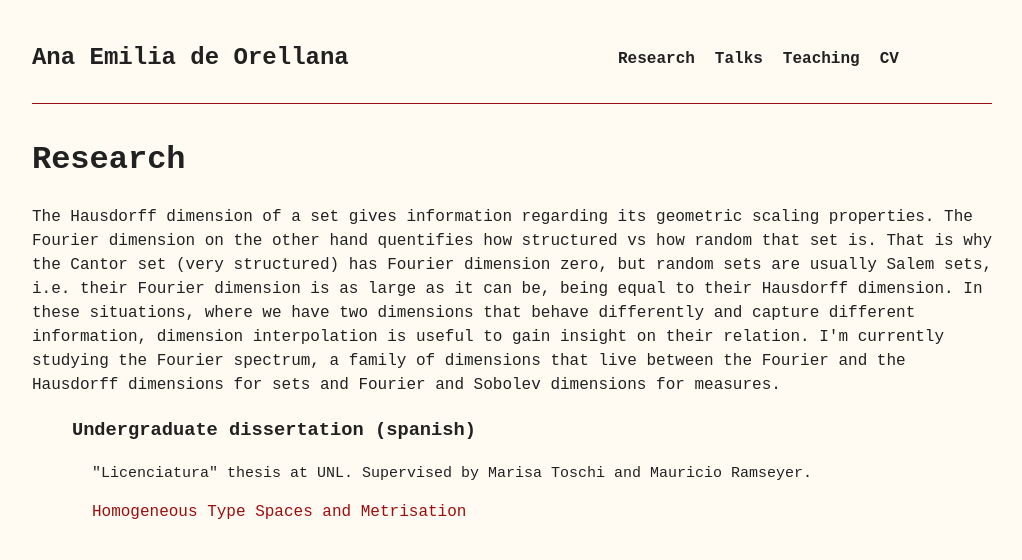
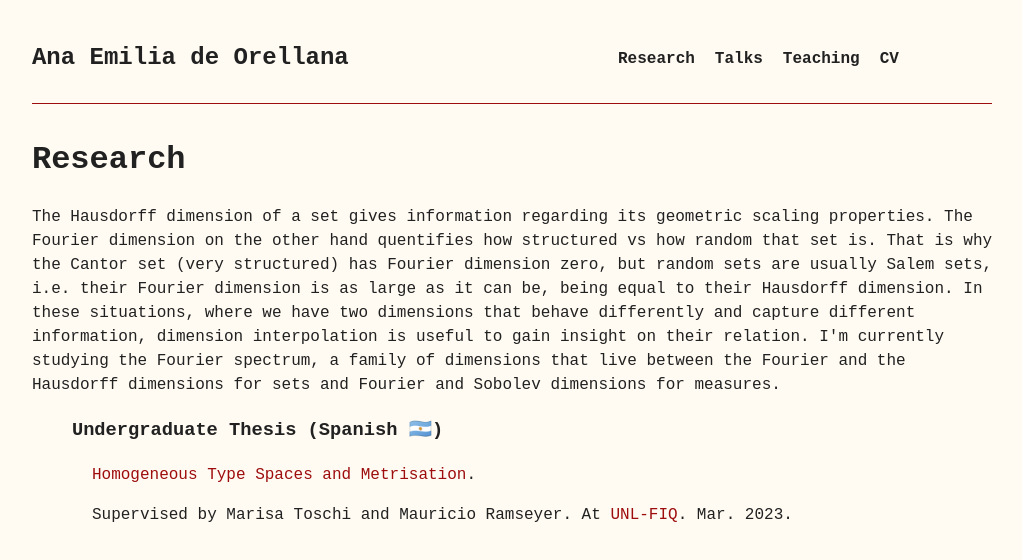
Before and after one commit to AnadeOre/anadeore.github.io, a Next.js app: page /research in a window 1280 px wide. Shown: the top 560 px of the page, without its empty margins (128-1150 px from the left). Built offline with nearby package versions, Linux system fonts and the light colour scheme.

Commit message:
Styled research

```diff
--- a/src/app/components/DissertationDiv.jsx
+++ b/src/app/components/DissertationDiv.jsx
@@ -2,15 +2,29 @@ import React from 'react';
 import Link from 'next/link';
 import styles from '../styles/list.module.css';
 
-const DissertationDiv = ({title, description, linkURL, linkDesc}) => {
+const DissertationDiv = ({
+  title,
+  where,
+  wherelink,
+  info,
+  linkURL,
+  linkDesc,
+}) => {
   return (
     <li>
       <h3>{title}</h3>
       <div className={styles.indentedSection}>
-        <p className={styles.description}>{description}</p>
         <Link className='linkDecor' target='_blank' href={linkURL}>
           {linkDesc}
         </Link>
+        .
+        <p className={styles.marginparagraph}>
+          {info}. At{' '}
+          <Link className='linkDecor' target='_blank' href={wherelink}>
+            {where}
+          </Link>
+          . Mar. 2023.
+        </p>
       </div>
     </li>
   );
--- a/src/app/research/page.jsx
+++ b/src/app/research/page.jsx
@@ -22,9 +22,10 @@ const Page = () => {
       </p>
       <ul>
         <DissertationDiv
-          title='Undergraduate dissertation (spanish)'
-          description='"Licenciatura" thesis at UNL. Supervised by
-          Marisa Toschi and Mauricio Ramseyer.'
+          title='Undergraduate Thesis (Spanish 🇦🇷)'
+          where='UNL-FIQ'
+          wherelink='https://www.fiq.unl.edu.ar'
+          info='Supervised by Marisa Toschi and Mauricio Ramseyer'
           linkURL='/UndergradDissertation.pdf'
           linkDesc='Homogeneous Type Spaces and Metrisation'
         />
```
